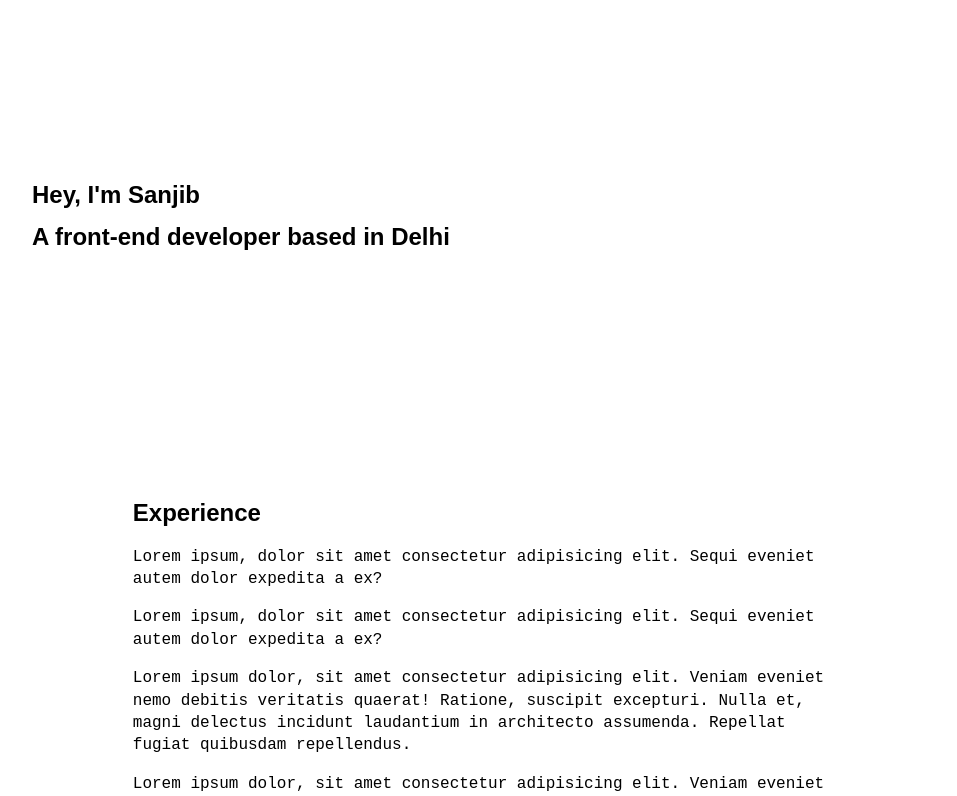
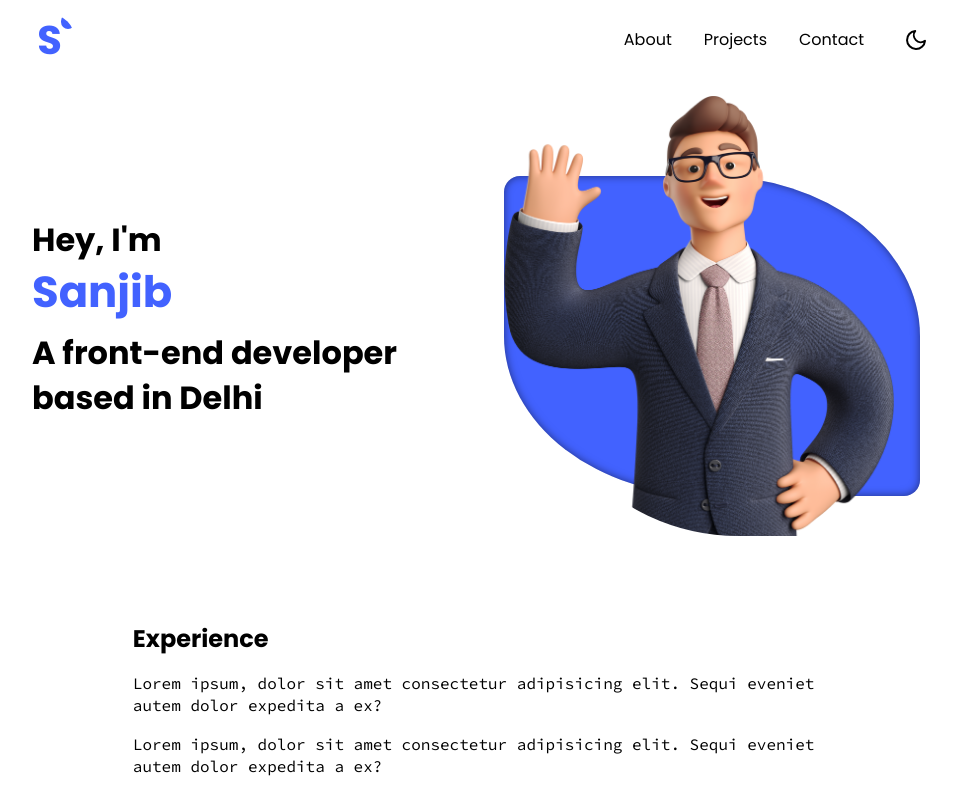
Before and after one commit to sanjibdey104/portfolio-v1, a Next.js app: page / in a window 1280 px wide. Shown: the top 796 px of the page, without its empty margins (152-1109 px from the left). Built offline with nearby package versions, Linux system fonts and the light colour scheme.

Commit message:
Add hero image and animations

```diff
--- /dev/null
+++ b/components/CustomHead.js
@@ -0,0 +1,17 @@
+import React from 'react';
+import Head from 'next/head';
+
+const CustomHead = () => {
+    return (
+        <Head>
+            <title>Portfolio</title>
+            <meta name="description" content="Personal Portfolio Website" />
+            <link rel="icon" href="/favicon.ico" />
+            <link href="https://fonts.googleapis.com/css2?family=Source+Code+Pro:wght@200;300;400;500;600;700&display=swap" rel="stylesheet" />
+            <link href="https://fonts.googleapis.com/css2?family=Poppins:wght@400;500;600;700&display=swap" rel="stylesheet"/>
+            <link href="https://fonts.googleapis.com/css2?family=Lora:wght@400;500;600;700&display=swap" rel="stylesheet"/>
+        </Head>
+    )
+}
+
+export default CustomHead;
--- /dev/null
+++ b/components/Header.js
@@ -0,0 +1,25 @@
+import React from 'react';
+import styled from 'styled-components';
+import Logo from './Logo';
+import Navbar from './Navbar';
+
+
+const StyledHeader = styled.header`
+    width: 100%;
+    height: 3rem;
+
+    display: flex;
+    justify-content: space-between;
+    align-items: center;
+`
+
+const Header = () => {
+    return (
+        <StyledHeader>
+            <Logo />
+            <Navbar />
+        </StyledHeader>
+    )
+}
+
+export default Header;
--- a/components/Layout.js
+++ b/components/Layout.js
@@ -1,10 +1,14 @@
 import React from 'react';
+import CustomHead from './CustomHead';
+import Header from './Header';
 
 const Layout = ({ children }) => {
 
     return (
         <>
+        <CustomHead />
         <div className="container">
+            <Header />
             {children}
         </div>
         </>
--- /dev/null
+++ b/components/Logo.js
@@ -0,0 +1,42 @@
+import Link from 'next/link';
+import React from 'react';
+import styled from 'styled-components';
+
+const StyledLogo = styled.h2`
+    cursor: pointer;
+    font-size: 2.5rem;
+    background-color: ${({theme}) => theme.backgroundColor};
+    color: ${({ theme }) => theme.primary};
+
+    display: grid;
+    place-content: center;
+
+    border-radius: 50%;
+    height: 3.2rem;
+    width: 3.2rem;
+    position: relative;
+    overflow: hidden;
+    box-shadow: var(--box-shadow);
+
+    &::after {
+        content: "";
+        height: 0.9rem;
+        width: 0.9rem;
+        border-radius: 50%;
+        background-color: ${({theme}) => theme.primary};
+
+        position: absolute;
+        top: 0;
+        right: 0;
+    }
+`
+
+const Logo = () => {
+    return (
+        <Link href="/">
+            <StyledLogo>S</StyledLogo>
+        </Link>
+    )
+}
+
+export default Logo;
--- /dev/null
+++ b/components/Navbar.js
@@ -0,0 +1,53 @@
+import React from 'react';
+import styled from 'styled-components';
+import { ThemeToggleButton } from './ThemeToggleButton';
+import Link from 'next/link';
+
+const Nav = styled.nav`
+    display: flex;
+    align-items: center;
+    justify-content:center;
+    position: relative;
+`
+
+const NavLinks = styled.ul`
+    width: 100%;
+    padding: 0 1rem;
+    display: flex;
+    align-items: center;
+    justify-content: space-around;
+    gap: 2rem;
+
+    a {
+        cursor: pointer;
+        &:hover {
+            color: ${({theme}) => theme.primary};
+        }
+    }
+`
+
+
+const Navbar = () => {
+    return (
+        <Nav>
+            <NavLinks>
+                <Link href="/about">
+                    <li><a>About</a></li>
+                </Link>
+
+                <Link href="/projects">
+                    <li><a>Projects</a></li>
+                </Link>
+
+                <Link href="/contact">
+                    <li><a>Contact</a></li>
+                </Link>
+
+                <li><ThemeToggleButton /></li>
+            </NavLinks>
+        </Nav>
+    )
+}
+
+
+export default Navbar;
--- /dev/null
+++ b/components/ThemeToggleButton.js
@@ -0,0 +1,28 @@
+import React, { useContext } from 'react'
+import { FiSun, FiMoon } from "react-icons/fi"
+import styled from 'styled-components'
+import { ThemeContext } from '../context/ThemeContext'
+
+const ThemeSwitch = styled.button`
+    border: 0;
+    background-color: transparent;
+    cursor: pointer;
+
+    svg {
+        width: 1.5rem;
+        height: 1.5rem;
+        display: block;
+        color: ${({ theme }) => theme.textColor};
+    }
+`
+
+export const ThemeToggleButton = () => {
+
+    const {theme, toggleTheme} = useContext(ThemeContext);
+
+    return (
+        <ThemeSwitch onClick={toggleTheme}>
+            {theme === 'dark' ? <FiSun /> : <FiMoon />}
+        </ThemeSwitch>
+    )
+}
--- a/pages/index.js
+++ b/pages/index.js
@@ -24,6 +24,76 @@ const Intro = styled.section`
     align-items: flex-start;
     gap: 0.5rem;
     padding: 0 0.5rem;
+
+    h2 {
+      font-size: calc(1.2rem + 1vw);
+
+      span {
+        color: ${({theme}) => theme.primary};
+        font-size: calc(1.75rem + 1.2vw);
+        display: block;
+        text-shadow: inset 0 0 3px rgba(0,0,0,0.5);
+      }
+    }
+
+    transform: translateX(0%);
+    animation-name: slideIn;
+    animation-duration: 1.5s;
+    animation-iteration-count: 1;
+
+    @keyframes slideIn {
+    from {
+      transform: translateX(-100%);
+    }
+
+    to {
+      transform: translateX(0%);
+    }
+    }
+  }
+
+  .hero-image {
+    position: relative;
+
+    &::after {
+      content: "";
+      max-height: 20rem;
+      max-width: 26rem;
+      border-radius: 1rem;
+      z-index: -1;
+
+      background-color: ${({theme}) => theme.primary};
+      padding: 1rem;
+      box-shadow: inset 0 0 8px rgba(0,0,0,0.5);
+      border-top-right-radius: 50%;
+      border-bottom-left-radius: 50%;
+
+      position: absolute;
+      top: 5rem;
+      left: 0;
+      right: 0;
+      bottom: 0;
+    }
+
+    img {
+    transform: translateY(0%);
+    animation-name: wave;
+    animation-duration: 1.5s;
+    animation-iteration-count: 1;
+    animation-timing-function: linear;
+    border-bottom-left-radius: 60%;
+    }
+
+    @keyframes wave {
+    from {
+      transform: translateY(100%);
+    }
+
+    to {
+      transform: translateY(0%);
+    }
+  }
+
   }
 `
 
@@ -48,6 +118,10 @@ export default function Home() {
           <h2>Hey, I'm <span>Sanjib</span></h2>
           <h2>A front-end developer based in Delhi</h2>
         </div>
+
+        <div className="hero-image">
+          <Image src="/waving.png" height={440} width={390} />
+        </div>
       </Intro>
 
       <Experience>
--- a/styles/globalStyles.js
+++ b/styles/globalStyles.js
@@ -53,6 +53,11 @@ export const GlobalStyles = createGlobalStyle`
         background-color: transparent;
     }
 
+    --box-shadow:
+        inset 3px 3px 8px 0 hsla(0deg, 0%, 100%, 80%),
+        inset -3px -3px 8px 0 rgba(24, 50, 95, 16%),
+        1px 1px 5px 0 rgba(178, 0, 255, 10%);
+
     .container {
         width: 75%;
         margin: 0 auto;
```
